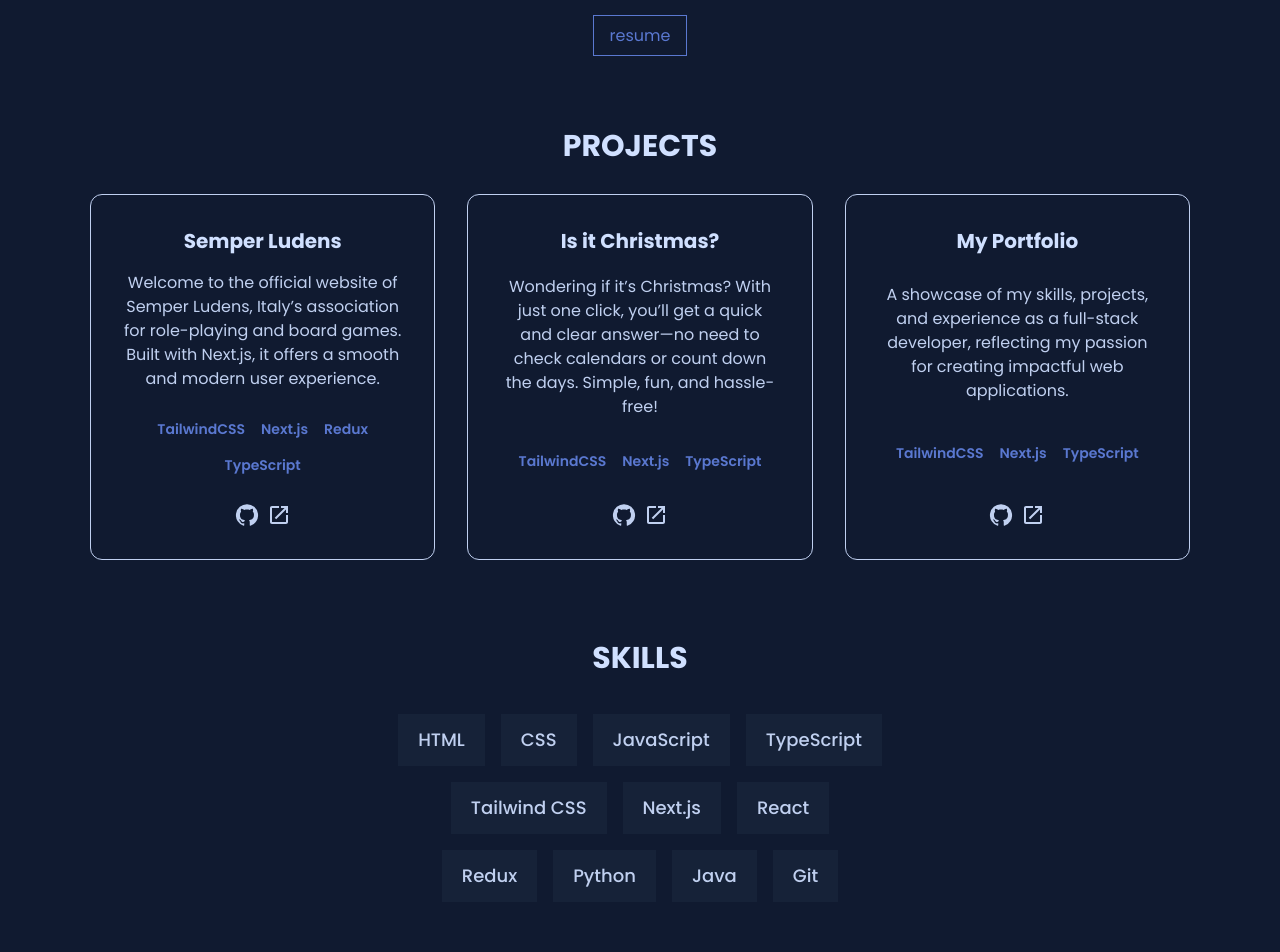
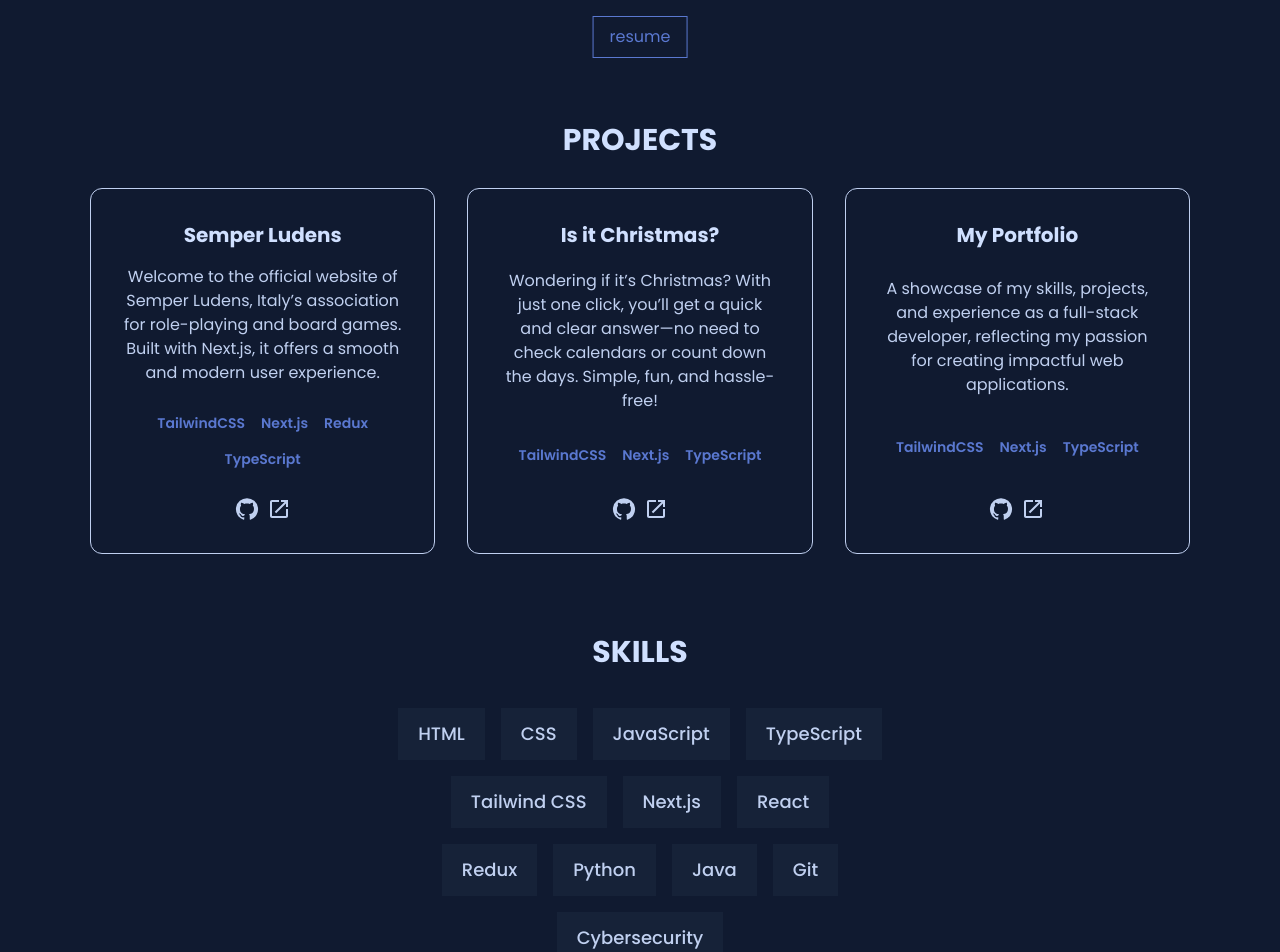
Before and after one commit to sergiovzambelli/personal-portfolio, a Next.js app: page / in a window 1280 px wide. Shown: the part 500-1452 px from the top of the page. Built offline with nearby package versions, Linux system fonts and the light colour scheme.

Commit message:
Feature: added image for smartphone view

```diff
--- a/src/app/page.tsx
+++ b/src/app/page.tsx
@@ -8,15 +8,38 @@ import Footer from "@/components/Footer";
 import { Metadata } from "next";
 
 import { seo } from "@/portfolio";
+import Head from "next/head";
 
 export const metadata: Metadata = {
   title: seo.title,
   description: seo.description,
-  keywords: ["Portfolio", "Freelancer", "Full stack", "Developer", "Frontend", "Backend"],
+  keywords: [
+    "Portfolio",
+    "Freelancer",
+    "Full stack",
+    "Developer",
+    "Frontend",
+    "Backend",
+    "Web Developer",
+    "Full Stack Developer",
+    "Freelance Developer",
+    "Web Development Portfolio",
+    "Cybersecurity Master’s Student",
+    "Cybersecurity",
+    "Computer Science Graduate",
+    "Tech Projects",
+    "Innovative Projects",
+    "Coding Enthusiast",
+    "Software Developer",
+    "Freelancer Portfolio",
+    "Sergio Vittorio Zambelli",
+  ],
   applicationName: seo.applicationName,
   authors: [{ name: seo.author, url: seo.author_site }],
   robots: "index, follow",
   metadataBase: new URL(seo.url),
+};
+
 // openGraph: {
 //   title: seo.title,
 //   description: seo.description,
@@ -32,11 +55,39 @@ export const metadata: Metadata = {
 //   locale: "it_IT",
 //   type: "website",
 // },
+
+const jsonLdData = {
+  "@context": "https://schema.org",
+  "@type": "Person",
+  name: "Sergio Vittorio Zambelli",
+  jobTitle: "Full Stack Developer",
+  url: seo.url,
+  sameAs: ["https://github.com/sergiovzambelli"],
+  worksFor: {
+    "@type": "Organization",
+    name: "Freelancer",
+  },
+  description: seo.description,
+  author: {
+    "@type": "Person",
+    name: seo.author,
+  },
+  image: "https://www.sergiovzambelli.it/me.webp",
 };
 
 export default function Home() {
   return (
-    <div id='top' className="font-poppins leading-6 text-fg bg-bg shadow-lg p-8">
+    <>
+      <Head>
+        <script
+          type="application/ld+json"
+          dangerouslySetInnerHTML={{ __html: JSON.stringify(jsonLdData) }}
+        />
+      </Head>
+      <main
+        id="top"
+        className="font-poppins leading-6 text-fg bg-bg shadow-lg p-8"
+      >
         <Header />
 
         <main>
@@ -48,6 +99,7 @@ export default function Home() {
 
         <ScrollToTop />
         <Footer />
-    </div>
+      </main>
+    </>
   );
 }
--- a/src/components/About.tsx
+++ b/src/components/About.tsx
@@ -1,9 +1,10 @@
 // import GitHubIcon from '@mui/icons-material/GitHub'
 // import LinkedInIcon from '@mui/icons-material/LinkedIn'
-import { about } from '@/portfolio'
+import { about } from "@/portfolio";
+import Image from "next/image";
 
 const About = () => {
-  const { name, role, description, resume } = about
+  const { name, role, description, resume } = about;
 
   return (
     <div className="flex flex-col items-center mt-4 md:mt-12 gap-4">
@@ -16,41 +17,27 @@ const About = () => {
       {role && <h2 className="mt-2 md:mt-5 font-bold">{`A ${role}.`}</h2>}
       <p className="mt-6 max-w-xl">{description && description}</p>
 
-      <div className="flex items-center justify-center mt-10">
+      <div className="relative w-full h-60 mt-10 md:h-[50px]">
+        {/* Background image on larger screens */}
+        <div
+          className="absolute inset-0 bg-cover bg-center rounded-xl md:hidden"
+          style={{
+            backgroundImage: "url('/me.webp')",
+            backgroundPosition: "50% 25%",
+          }}
+        />
+
+        {/* Resume button, always visible */}
         {resume && (
           <a href={resume}>
-            <span className="text-base px-4 py-2 border border-primary text-primary hover:bg-primary hover:text-bg transition">
+            <span className="absolute bottom-4 left-1/2 transform -translate-x-1/2 text-base px-4 py-2 border border-primary text-primary hover:bg-primary hover:text-bg transition">
               resume
             </span>
           </a>
         )}
-
-        {/* {social && (
-          <>
-            {social.github && (
-              <a
-                href={social.github}
-                aria-label="github"
-                className="mr-4 text-primary hover:text-primary-dark transition"
-              >
-                <GitHubIcon />
-              </a>
-            )}
-
-            {social.linkedin && (
-              <a
-                href={social.linkedin}
-                aria-label="linkedin"
-                className="text-primary hover:text-primary-dark transition"
-              >
-                <LinkedInIcon />
-              </a>
-            )}
-          </>
-        )} */}
       </div>
     </div>
-  )
-}
+  );
+};
 
-export default About
+export default About;
--- a/src/components/Projects.tsx
+++ b/src/components/Projects.tsx
@@ -6,7 +6,7 @@ const Projects = () => {
   if (!projects.length) return null
 
   return (
-    <section id='projects' className='mt-[5em]'>
+    <section id='projects' className='mt-[3em]'>
       <h2 className="text-center mb-[1em] uppercase font-bold">Projects</h2>
 
       <div className='max-w-[1100px] mx-auto grid grid-cols-[repeat(auto-fit,_minmax(18em,_1fr))] gap-8'>
--- a/src/portfolio.js
+++ b/src/portfolio.js
@@ -54,6 +54,7 @@ const skills = [
   'Python',
   'Java',
   'Git',
+  'Cybersecurity',
 ]
 
 const contact = {
@@ -61,8 +62,8 @@ const contact = {
 }
 
 const seo = {
-  title: "Sergio Vittorio Zambelli - Portfolio",
-  description: "A showcase of my skills, projects, and experience as a full-stack developer.",
+  title: "Sergio Vittorio Zambelli - Full Stack Developer Portfolio",
+  description: "Explore the portfolio of Sergio Vittorio Zambelli, a passionate Full Stack Developer and Cybersecurity Master's student. View my innovative web development projects and freelance expertise.",
   applicationName: "Sergio Vittorio Zambelli - Portfolio",
   author: "Sergio Vittorio Zambelli",
   author_site: "https://www.sergiovzambelli.it",
```
Also changed, not shown: public/me.webp (added). Lines whose indentation alone changed are shown as unchanged.
